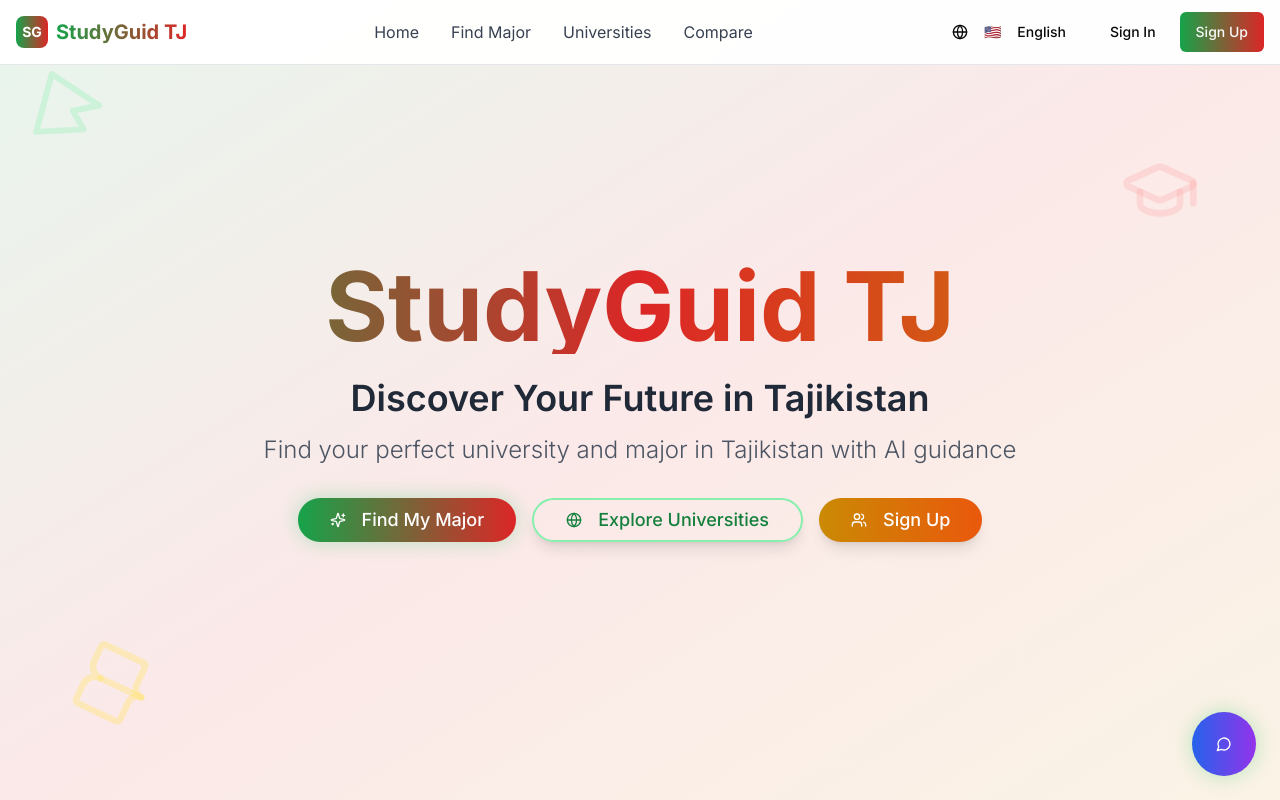
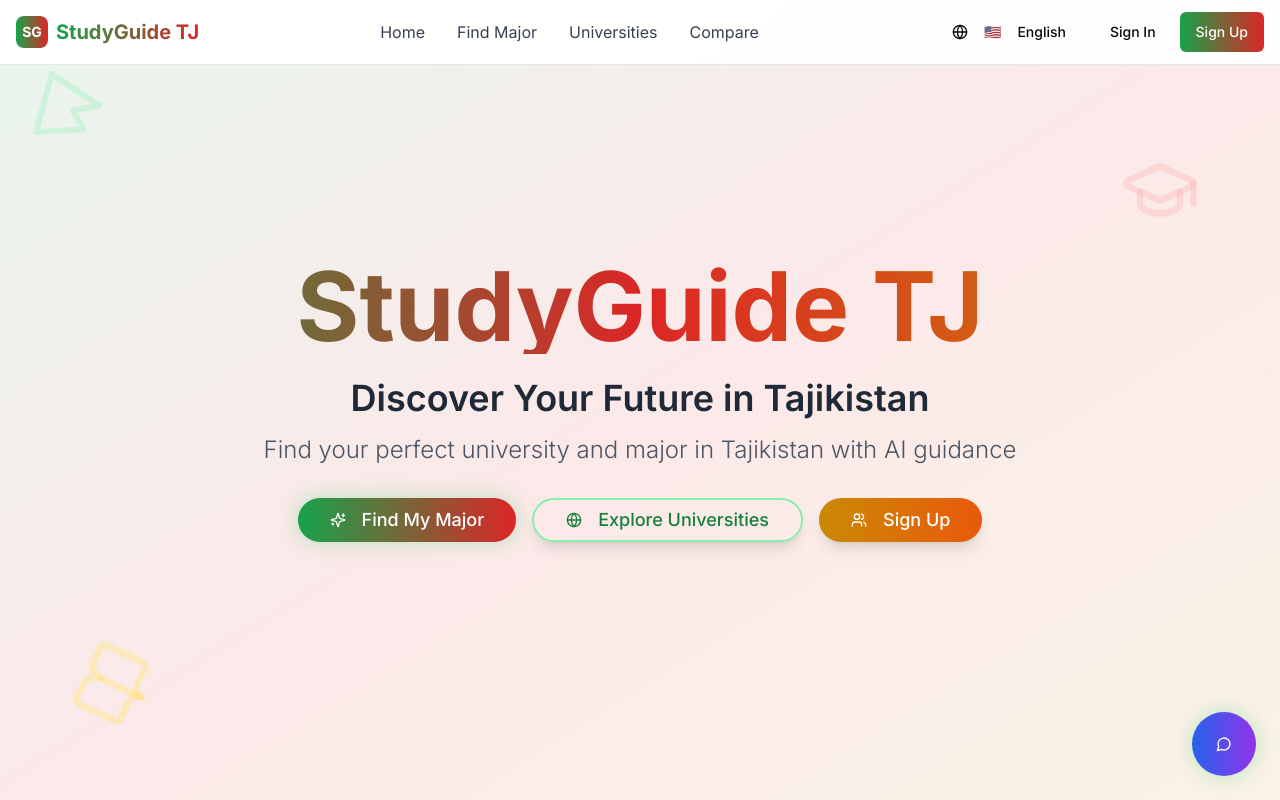
Before and after one commit to HasanAbdullozoda3663/StudyGuid-TJ, a Next.js app: page / in a window 1280 px wide. Shown: the top 800 px of the page. Built offline with nearby package versions, Linux system fonts and the light colour scheme.

Commit message:
changed_the_name

```diff
--- a/app/admin/layout.tsx
+++ b/app/admin/layout.tsx
@@ -117,7 +117,7 @@ export default function AdminLayout({ children }: { children: React.ReactNode })
                 <Shield className="text-white" size={20} />
               </div>
               <div>
-                <h2 className="font-semibold text-lg">StudyGuid TJ</h2>
+                <h2 className="font-semibold text-lg">StudyGuide TJ</h2>
                 <p className="text-xs text-gray-500">Admin Panel</p>
               </div>
             </div>
--- a/app/admin/page.tsx
+++ b/app/admin/page.tsx
@@ -116,7 +116,7 @@ export default function AdminDashboard() {
       {/* Welcome Section */}
       <motion.div initial={{ opacity: 0, y: 20 }} animate={{ opacity: 1, y: 0 }}>
         <div className="bg-gradient-to-r from-green-600 to-red-600 rounded-lg p-6 text-white">
-          <h1 className="text-3xl font-bold mb-2">Welcome to StudyGuid TJ Admin</h1>
+          <h1 className="text-3xl font-bold mb-2">Welcome to StudyGuide TJ Admin</h1>
           <p className="text-green-100">Manage universities, applications, and system analytics</p>
         </div>
       </motion.div>
--- a/app/globals.css
+++ b/app/globals.css
@@ -84,7 +84,7 @@
   }
 }
 
-/* Custom styles for StudyGuid TJ */
+/* Custom styles for StudyGuide TJ */
 .glass-effect {
   background: rgba(255, 255, 255, 0.95);
   backdrop-filter: blur(10px);
--- a/app/layout.tsx
+++ b/app/layout.tsx
@@ -9,7 +9,7 @@ import { AuthProvider } from "@/contexts/auth-context"
 const inter = Inter({ subsets: ["latin"] })
 
 export const metadata: Metadata = {
-  title: "StudyGuid TJ - Study in Tajikistan",
+  title: "StudyGuide TJ - Study in Tajikistan",
   description: "Discover your perfect university and major in Tajikistan with AI guidance",
   generator: "Abdullozoda Hasan Saduullo",
 }
--- a/app/profile/page.tsx
+++ b/app/profile/page.tsx
@@ -453,7 +453,7 @@ export default function ProfilePage() {
                   <h3 className="text-xl font-semibold mb-4">Member Since</h3>
                   <div className="text-center">
                     <div className="text-3xl font-bold text-purple-600 mb-2">{profileData.joinDate}</div>
-                    <p className="text-gray-600">Welcome to StudyGuid TJ!</p>
+                    <p className="text-gray-600">Welcome to StudyGuide TJ!</p>
                   </div>
                 </Card>
               </div>
--- a/app/signin/page.tsx
+++ b/app/signin/page.tsx
@@ -113,7 +113,7 @@ export default function SignInPage() {
         <motion.div className="max-w-md mx-auto" initial={{ opacity: 0, y: 30 }} animate={{ opacity: 1, y: 0 }}>
           <div className="text-center mb-8">
             <h1 className="text-3xl font-bold mb-2 bg-gradient-to-r from-green-600 to-red-600 bg-clip-text text-transparent">
-              Sign In to StudyGuid TJ
+              Sign In to StudyGuide TJ
             </h1>
             <p className="text-gray-600">Choose your account type to continue</p>
           </div>
--- a/app/signup/page.tsx
+++ b/app/signup/page.tsx
@@ -57,7 +57,7 @@ export default function SignUpPage() {
             <h1 className="text-4xl font-bold mb-4 bg-gradient-to-r from-green-600 to-red-600 bg-clip-text text-transparent">
               {t("nav.signUp")}
             </h1>
-            <p className="text-gray-600">Join StudyGuid TJ community</p>
+            <p className="text-gray-600">Join StudyGuide TJ community</p>
           </div>
 
           {/* User Type Selection */}
--- a/components/chatbot-widget.tsx
+++ b/components/chatbot-widget.tsx
@@ -20,7 +20,7 @@ export function ChatbotWidget() {
   const [messages, setMessages] = useState<Message[]>([
     {
       id: 1,
-      text: "Hi! I'm StudyBot from StudyGuid TJ. Ask me anything about universities or majors.",
+      text: "Hi! I'm StudyBot from StudyGuide TJ. Ask me anything about universities or majors.",
       sender: "bot",
       timestamp: new Date(),
     },
--- a/components/navigation.tsx
+++ b/components/navigation.tsx
@@ -64,7 +64,7 @@ export function Navigation() {
               <span className="text-white font-bold text-sm">SG</span>
             </div>
             <span className="text-xl font-bold bg-gradient-to-r from-green-600 to-red-600 bg-clip-text text-transparent">
-              StudyGuid TJ
+              StudyGuide TJ
             </span>
           </Link>
 
--- a/contexts/language-context.tsx
+++ b/contexts/language-context.tsx
@@ -23,7 +23,7 @@ const translations = {
     "nav.signIn": "Sign In",
 
     // Hero Section
-    "hero.title": "StudyGuid TJ",
+    "hero.title": "StudyGuide TJ",
     "hero.subtitle": "Discover Your Future in Tajikistan",
     "hero.description": "Find your perfect university and major in Tajikistan with AI guidance",
     "hero.findMajor": "Find My Major",
@@ -80,7 +80,7 @@ const translations = {
     "nav.signIn": "Войти",
 
     // Hero Section
-    "hero.title": "StudyGuid TJ",
+    "hero.title": "StudyGuide TJ",
     "hero.subtitle": "Откройте Свое Будущее в Таджикистане",
     "hero.description": "Найдите идеальный университет и специальность в Таджикистане с помощью ИИ",
     "hero.findMajor": "Найти Специальность",
@@ -138,7 +138,7 @@ const translations = {
     "nav.signIn": "Ворид шудан",
 
     // Hero Section
-    "hero.title": "StudyGuid TJ",
+    "hero.title": "StudyGuide TJ",
     "hero.subtitle": "Ояндаи Худро дар Тоҷикистон Кашф Кунед",
     "hero.description": "Донишгоҳ ва ихтисоси беҳтаринро дар Тоҷикистон бо роҳнамоии AI пайдо кунед",
     "hero.findMajor": "Ихтисоси Манро Ёбед",
```
Also changed, not shown: 2 other files (tests, documents, lock files or other folders).
